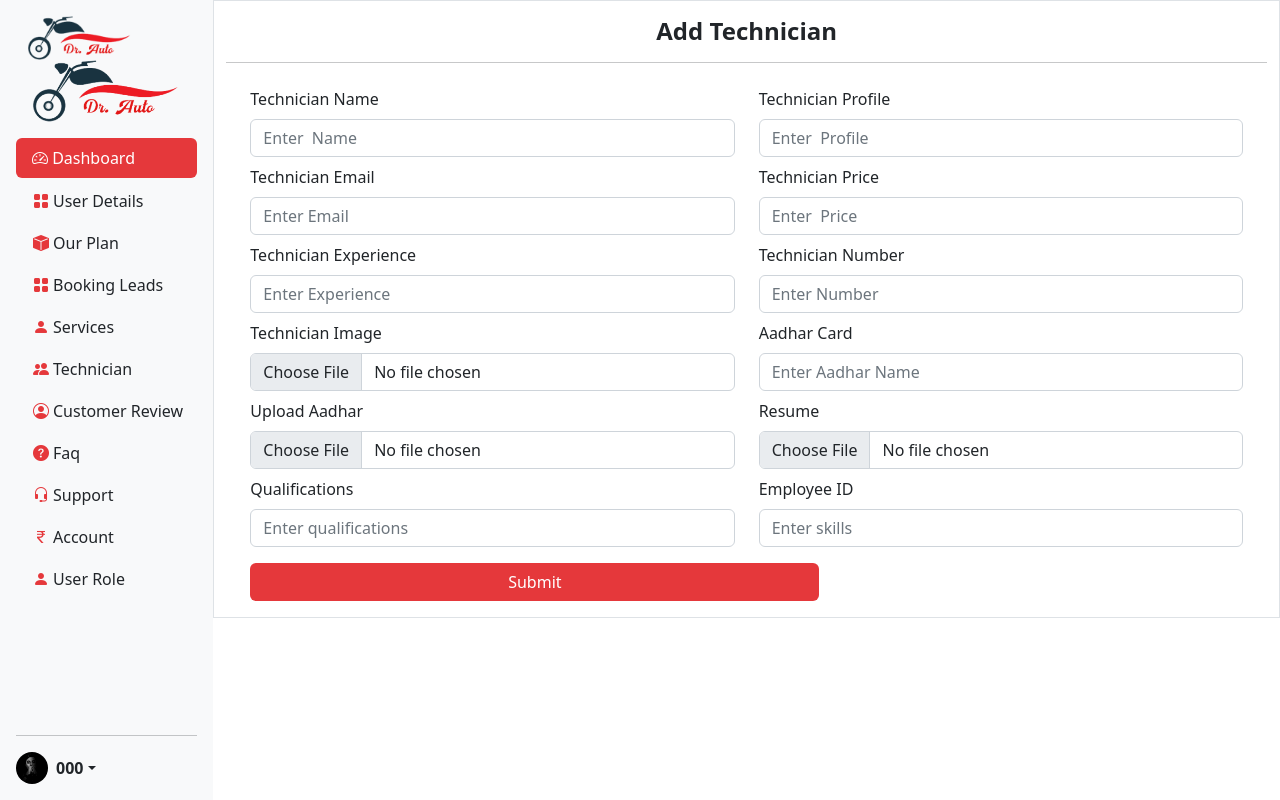
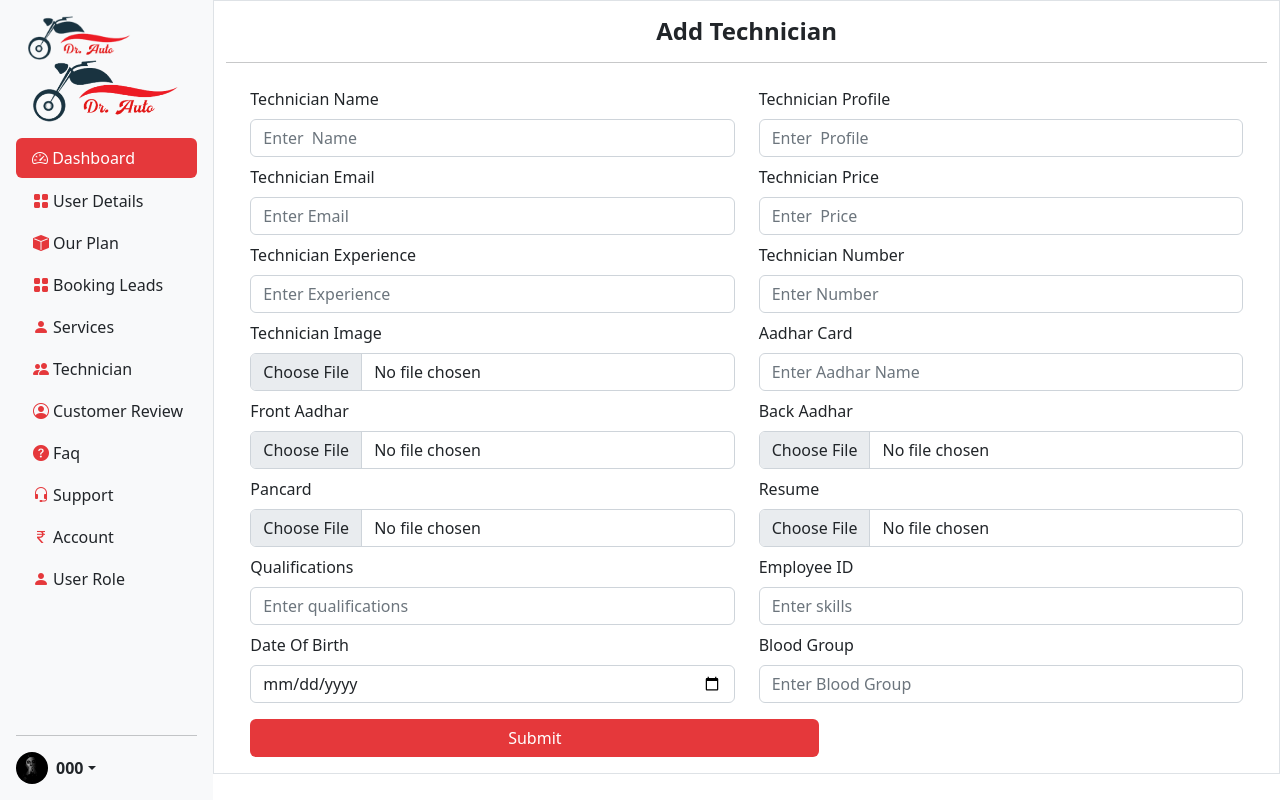
Before and after one commit to infinixsys/BikeRepair, a Django app: page /mechanice in a window 1280 px wide. Run offline with Django 4.2, Linux system fonts and the light colour scheme; a user stored in the database is signed in; tables that the repository leaves empty hold one stand-in row (values such as "Sample post"); some libraries are stand-ins or nearby versions.

Commit message:
update technician section

```diff
--- a/dashboard/templates/addmechanic.html
+++ b/dashboard/templates/addmechanic.html
@@ -50,8 +50,16 @@
                 </div>
 
                 <div class="col-md-6 mt-2">
-                    <label for="name" class="form-label">Upload Aadhar</label>
-                    <input type="file" class="form-control" value="{{ instance.upload_aadhar }}" name="upload_aadhar" id="name" placeholder="Upload Aadhar" aria-describedby="emailHelp">
+                    <label for="name" class="form-label">Front Aadhar</label>
+                    <input type="file" class="form-control" value="{{ instance.front_aadhar }}" name="front_aadhar" id="name" placeholder="Upload Aadhar" aria-describedby="emailHelp">
+                </div>
+                 <div class="col-md-6 mt-2">
+                    <label for="name" class="form-label">Back Aadhar</label>
+                    <input type="file" class="form-control" value="{{ instance.back_aadhar }}" name="back_aadhar" id="name" placeholder="Upload Aadhar" aria-describedby="emailHelp">
+                </div>
+                 <div class="col-md-6 mt-2">
+                    <label for="name" class="form-label">Pancard</label>
+                    <input type="file" class="form-control" value="{{ instance.pancard }}" name="pancard" id="name" placeholder="Upload Aadhar" aria-describedby="emailHelp">
                 </div>
 
                 <div class="col-md-6 mt-2">
@@ -67,6 +75,15 @@
                 <div class="col-md-6 mt-2">
                     <label for="name" class="form-label">Employee ID</label>
                     <input type="text" class="form-control" value="{{ instance.skills }}" name="skills" id="name" placeholder="Enter skills " aria-describedby="emailHelp">
+                </div>
+
+                <div class="col-md-6 mt-2">
+                    <label for="name" class="form-label">Date Of Birth</label>
+                    <input type="date" class="form-control" value="{{ instance.date_of_birth }}" name="date_of_birth" id="name" placeholder="Enter Date Of Birth " aria-describedby="emailHelp">
+                </div>
+                <div class="col-md-6 mt-2">
+                    <label for="name" class="form-label">Blood Group</label>
+                    <input type="text" class="form-control" value="{{ instance.blood_group }}" name="blood_group" id="name" placeholder="Enter Blood Group " aria-describedby="emailHelp">
                 </div>
 
                 <!-- <div class="col-md-12 mt-2">
--- a/dashboard/views.py
+++ b/dashboard/views.py
@@ -246,15 +246,19 @@ def mechanice(request):
         number = request.POST.get('number', None)
         img = request.FILES.get('img', None)
         aadhar = request.POST.get('aadhar', None)
-        upload_aadhar = request.FILES.get('upload_aadhar', None)
+        front_aadhar = request.FILES.get('front_aadhar', None)
+        back_aadhar = request.FILES.get('back_aadhar', None)
+        pancard = request.FILES.get('pancard', None)
         resume = request.FILES.get('resume', None)
         qualifications = request.POST.get('qualifications', None)
         skills = request.POST.get('skills', None)
+        date_of_birth = request.POST.get('date_of_birth', None)
+        blood_group = request.POST.get('blood_group', None)
 
         data = Mechanic.objects.create(name=name, profile=profile, email=email, price=price, experiance=experiance,
-                                       aadhar=aadhar, upload_aadhar=upload_aadhar, resume=resume,
-                                       qualifications=qualifications,
-                                       skills=skills,
+                                       aadhar=aadhar, front_aadhar=front_aadhar, resume=resume, back_aadhar=back_aadhar,
+                                       qualifications=qualifications, pancard=pancard, date_of_birth=date_of_birth,
+                                       skills=skills, blood_group=blood_group,
                                        number=number, img=img)
         data.save()
         msg = "Your Detail Has Been Submitted !!"
@@ -275,6 +279,7 @@ def updatemechanic(request, id):
         return redirect('login_attempt')
     instance = get_object_or_404(Mechanic, id=id)
     if request.method == 'POST':
+
         name = request.POST.get('name', None)
         profile = request.POST.get('profile', None)
         email = request.POST.get('email', None)
@@ -283,10 +288,15 @@ def updatemechanic(request, id):
         number = request.POST.get('number', None)
         img = request.FILES.get('img', None)
         aadhar = request.POST.get('aadhar', None)
-        upload_aadhar = request.FILES.get('upload_aadhar', None)
+        front_aadhar = request.FILES.get('front_aadhar', None)
+        back_aadhar = request.FILES.get('back_aadhar', None)
+        pancard = request.FILES.get('pancard', None)
         resume = request.FILES.get('resume', None)
         qualifications = request.POST.get('qualifications', None)
         skills = request.POST.get('skills', None)
+        date_of_birth = request.POST.get('date_of_birth', None)
+        blood_group = request.POST.get('blood_group', None)
+
         data = Mechanic.objects.get(id=id)
         data.name = name
         data.profile = profile
@@ -296,10 +306,14 @@ def updatemechanic(request, id):
         data.number = number
         data.img = img
         data.aadhar = aadhar
-        data.upload_aadhar = upload_aadhar
+        data.front_aadhar = front_aadhar
+        data.back_aadhar = back_aadhar
+        data.pancard = pancard
         data.resume = resume
         data.qualifications = qualifications
         data.skills = skills
+        data.date_of_birth = date_of_birth
+        data.blood_group = blood_group
         data.save()
         return redirect('mechanic_list')
     return render(request, 'addmechanic.html', {'instance': instance})
--- a/repair/models.py
+++ b/repair/models.py
@@ -159,10 +159,14 @@ class Mechanic(models.Model):
     number = models.CharField(max_length=200, blank=True, null=True)
     img = models.ImageField(upload_to="mechanic/", blank=True, null=True)
     aadhar = models.CharField(max_length=20, blank=True, null=True, default=0)
-    upload_aadhar = models.FileField(upload_to="aadhar/", blank=True, null=True)
+    front_aadhar = models.FileField(upload_to="aadhar/", blank=True, null=True)
+    back_aadhar = models.FileField(upload_to="aadhar/", blank=True, null=True)
+    pancard = models.FileField(upload_to="aadhar/", blank=True, null=True)
     resume = models.FileField(upload_to="resume/", blank=True, null=True)
     qualifications = models.CharField(max_length=200, blank=True, null=True)
     skills = models.CharField(max_length=200, blank=True, null=True)
+    date_of_birth = models.CharField(max_length=200, blank=True, null=True)
+    blood_group = models.CharField(max_length=200, blank=True, null=True)
     create_at = models.DateTimeField(auto_now_add=True)
     update_at = models.DateTimeField(auto_now=True)
 
```
Also changed, not shown: dashboard/templates/base.html (+24 -7 lines).
